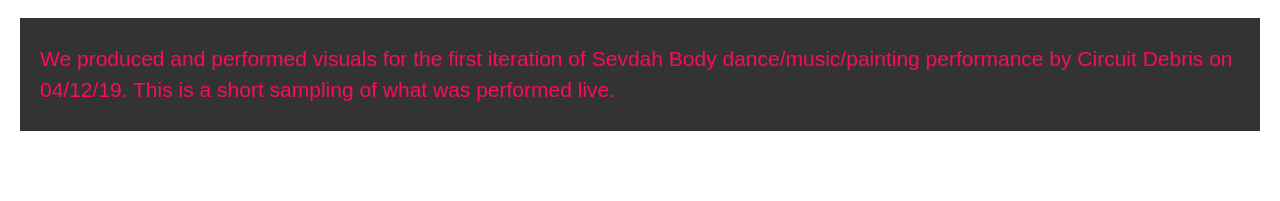
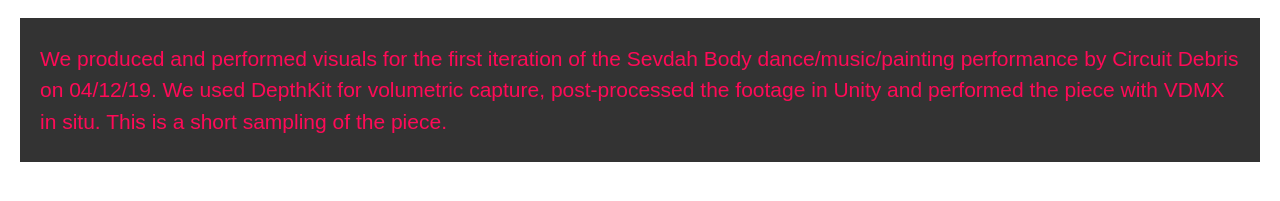
Before and after one commit to mechaneyes/neoneon.one, a website: page app/index.html in a window 1280 px wide. Shown: the part 3530-3731 px from the top of the page. Drawn offline with nearby package versions, Linux system fonts and the light colour scheme; files that its build step writes are made by us from their sources; a web font is replaced by a local one.

Commit message:
updated sevdah body copy

```diff
--- a/app/index.html
+++ b/app/index.html
@@ -97,7 +97,7 @@
                             webkitallowfullscreen mozallowfullscreen allowfullscreen></iframe>
                         </div>
                         <div class="neoCopySect">
-                            <p>We produced and performed visuals for the first iteration of Sevdah Body dance/music/painting performance by Circuit Debris on 04/12/19. This is a short sampling of what was performed live.
+                            <p>We produced and performed visuals for the first iteration of the Sevdah Body dance/music/painting performance by Circuit Debris on 04/12/19. We used DepthKit for volumetric capture, post-processed the footage in Unity and performed the piece with VDMX in situ. This is a short sampling of the piece.
 							</p>
                         </div>
                     </div>
```
